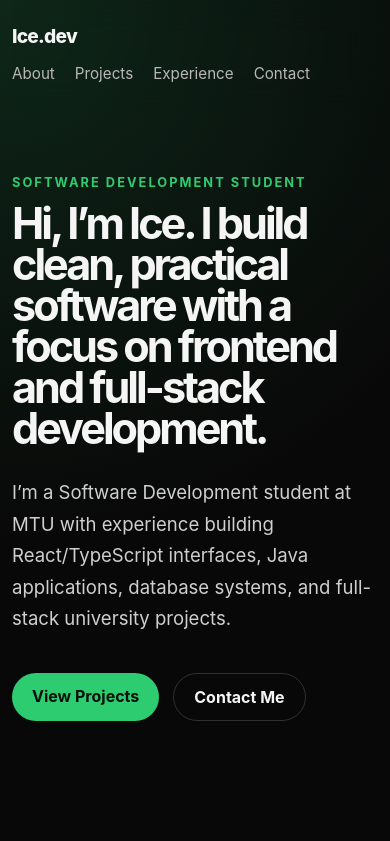
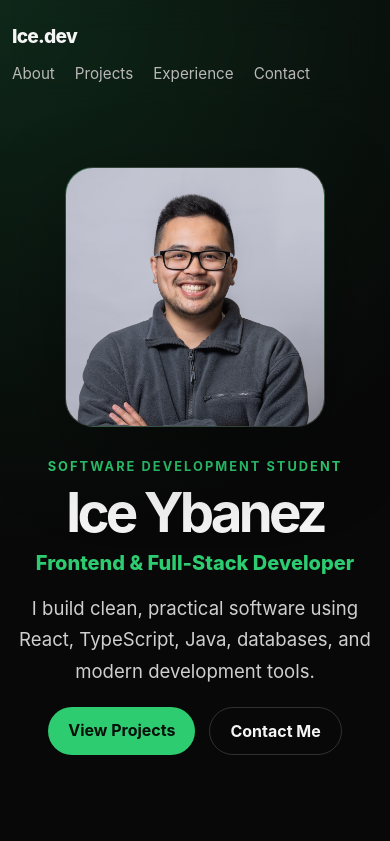
Before and after one commit to ice-ybanez/portfolio, a React (Vite) app: page / in a window 390 px wide. Shown: the top 841 px of the page. Built offline with nearby package versions, Linux system fonts and the light colour scheme.

Commit message:
Update hero layout and smooth navigation

```diff
--- a/src/App.tsx
+++ b/src/App.tsx
@@ -1,3 +1,4 @@
+import type { MouseEvent } from "react";
 import "./index.css";
 import { projects } from "./data/projects";
 
@@ -18,6 +19,44 @@ const skills = [
   "CSS",
 ];
 
+const scrollToSection = (targetId: string) => {
+  const target = document.getElementById(targetId);
+
+  if (!target) return;
+
+  const startPosition = window.scrollY;
+  const targetPosition = target.getBoundingClientRect().top + window.scrollY - 24;
+  const distance = targetPosition - startPosition;
+  const duration = 900;
+  const startTime = performance.now();
+
+  const easeInOutCubic = (time: number) =>
+    time < 0.5 ? 4 * time * time * time : 1 - Math.pow(-2 * time + 2, 3) / 2;
+
+  const animation = (currentTime: number) => {
+    const elapsed = currentTime - startTime;
+    const progress = Math.min(elapsed / duration, 1);
+    const easedProgress = easeInOutCubic(progress);
+
+    window.scrollTo(0, startPosition + distance * easedProgress);
+
+    if (progress < 1) {
+      requestAnimationFrame(animation);
+    }
+  };
+
+  requestAnimationFrame(animation);
+};
+
+const handleNavClick = (
+  event: MouseEvent<HTMLAnchorElement>,
+  targetId: string
+) => {
+  event.preventDefault();
+  scrollToSection(targetId);
+  window.history.pushState(null, "", `#${targetId}`);
+};
+
 function App() {
   return (
     <main className="page">
@@ -25,41 +64,78 @@ function App() {
         <div className="logo">Ice.dev</div>
 
         <div className="navLinks">
-          <a href="#about">About</a>
-          <a href="#projects">Projects</a>
-          <a href="#experience">Experience</a>
-          <a href="#contact">Contact</a>
+          <a href="#about" onClick={(event) => handleNavClick(event, "about")}>
+            About
+          </a>
+          <a href="#projects" onClick={(event) => handleNavClick(event, "projects")}>
+            Projects
+          </a>
+          <a
+            href="#experience"
+            onClick={(event) => handleNavClick(event, "experience")}
+          >
+            Experience
+          </a>
+          <a href="#contact" onClick={(event) => handleNavClick(event, "contact")}>
+            Contact
+          </a>
         </div>
       </nav>
 
       <section className="hero">
+        <div className="heroIntro">
+          <div className="portraitCard">
+            <div className="portraitGlow" />
+            <img
+              src="/profile.jpg"
+              alt="Ice Ybanez portrait"
+              className="profilePortrait"
+              onError={(event) => {
+                event.currentTarget.style.display = "none";
+                event.currentTarget.parentElement?.classList.add("portraitMissing");
+              }}
+            />
+            <span className="portraitFallback">Ice</span>
+          </div>
+
+          <div className="heroCopy">
             <p className="eyebrow">Software Development Student</p>
 
-        <h1>
-          Hi, I’m Ice. I build clean, practical software with a focus on
-          frontend and full-stack development.
-        </h1>
+            <h1>Ice Ybanez</h1>
+
+            <p className="heroRole">
+              Frontend & Full-Stack Developer
+            </p>
 
             <p className="heroText">
-          I’m a Software Development student at MTU with experience building
-          React/TypeScript interfaces, Java applications, database systems, and
-          full-stack university projects.
+              I build clean, practical software using React, TypeScript, Java,
+              databases, and modern development tools.
             </p>
 
             <div className="heroActions">
-          <a className="primaryButton" href="#projects">
+              <a
+                className="primaryButton"
+                href="#projects"
+                onClick={(event) => handleNavClick(event, "projects")}
+              >
                 View Projects
               </a>
-          <a className="secondaryButton" href="#contact">
+              <a
+                className="secondaryButton"
+                href="#contact"
+                onClick={(event) => handleNavClick(event, "contact")}
+              >
                 Contact Me
               </a>
+            </div>
+          </div>
         </div>
       </section>
 
       <section id="about" className="section twoColumn">
         <div>
           <p className="sectionLabel">About</p>
-          <h2>Developer focused on useful, polished applications.</h2>
+          <h2>Always will be a student.</h2>
         </div>
 
         <div className="card">
--- a/src/index.css
+++ b/src/index.css
@@ -65,9 +65,20 @@ a {
 .hero {
   min-height: 78vh;
   display: flex;
-  flex-direction: column;
-  justify-content: center;
+  align-items: center;
   padding: 80px 0;
+}
+
+.heroIntro {
+  width: 100%;
+  display: grid;
+  grid-template-columns: 320px 1fr;
+  align-items: center;
+  gap: 56px;
+}
+
+.heroCopy {
+  max-width: 720px;
 }
 
 .eyebrow,
@@ -88,10 +99,17 @@ p {
 
 h1 {
   max-width: 960px;
-  font-size: clamp(2.7rem, 7vw, 6.4rem);
+  font-size: clamp(3rem, 7vw, 5.2rem);
   line-height: 0.95;
   letter-spacing: -0.07em;
-  margin-bottom: 28px;
+  margin-bottom: 12px;
+}
+
+.heroRole {
+  color: #2ecc71;
+  font-size: clamp(1.25rem, 2vw, 1.7rem);
+  font-weight: 800;
+  margin-bottom: 18px;
 }
 
 h2 {
@@ -118,6 +136,49 @@ h3 {
   gap: 14px;
   margin-top: 20px;
   flex-wrap: wrap;
+}
+
+.portraitCard {
+  position: relative;
+  width: 320px;
+  aspect-ratio: 1;
+  display: grid;
+  place-items: center;
+  border-radius: 36px;
+  overflow: hidden;
+  background:
+    radial-gradient(circle at top left, rgba(46, 204, 113, 0.28), transparent 16rem),
+    rgba(255, 255, 255, 0.06);
+  border: 1px solid rgba(255, 255, 255, 0.12);
+  box-shadow: 0 28px 90px rgba(0, 0, 0, 0.32);
+}
+
+.portraitGlow {
+  position: absolute;
+  inset: -30%;
+  background: radial-gradient(circle, rgba(46, 204, 113, 0.18), transparent 55%);
+  filter: blur(22px);
+}
+
+.profilePortrait {
+  position: relative;
+  z-index: 2;
+  width: 100%;
+  height: 100%;
+  object-fit: cover;
+}
+
+.portraitFallback {
+  position: relative;
+  z-index: 1;
+  color: #dfffe9;
+  font-size: 3rem;
+  font-weight: 900;
+  letter-spacing: -0.06em;
+}
+
+.portraitCard:not(.portraitMissing) .portraitFallback {
+  display: none;
 }
 
 .primaryButton,
@@ -414,4 +475,31 @@ h3 {
   .projectContent {
     padding: 22px;
   }
+
+  .hero {
+    padding: 56px 0;
+  }
+
+  .heroIntro {
+    grid-template-columns: 1fr;
+    gap: 32px;
+  }
+
+  .portraitCard {
+    width: min(260px, 100%);
+    justify-self: center;
+    border-radius: 28px;
+  }
+
+  .heroCopy {
+    text-align: center;
+  }
+
+  .heroActions {
+    justify-content: center;
+  }
+
+  h1 {
+    font-size: clamp(2.6rem, 14vw, 4rem);
+  }
 }
```
Also changed, not shown: public/profile.jpg (added). Lines whose indentation alone changed are shown as unchanged.
